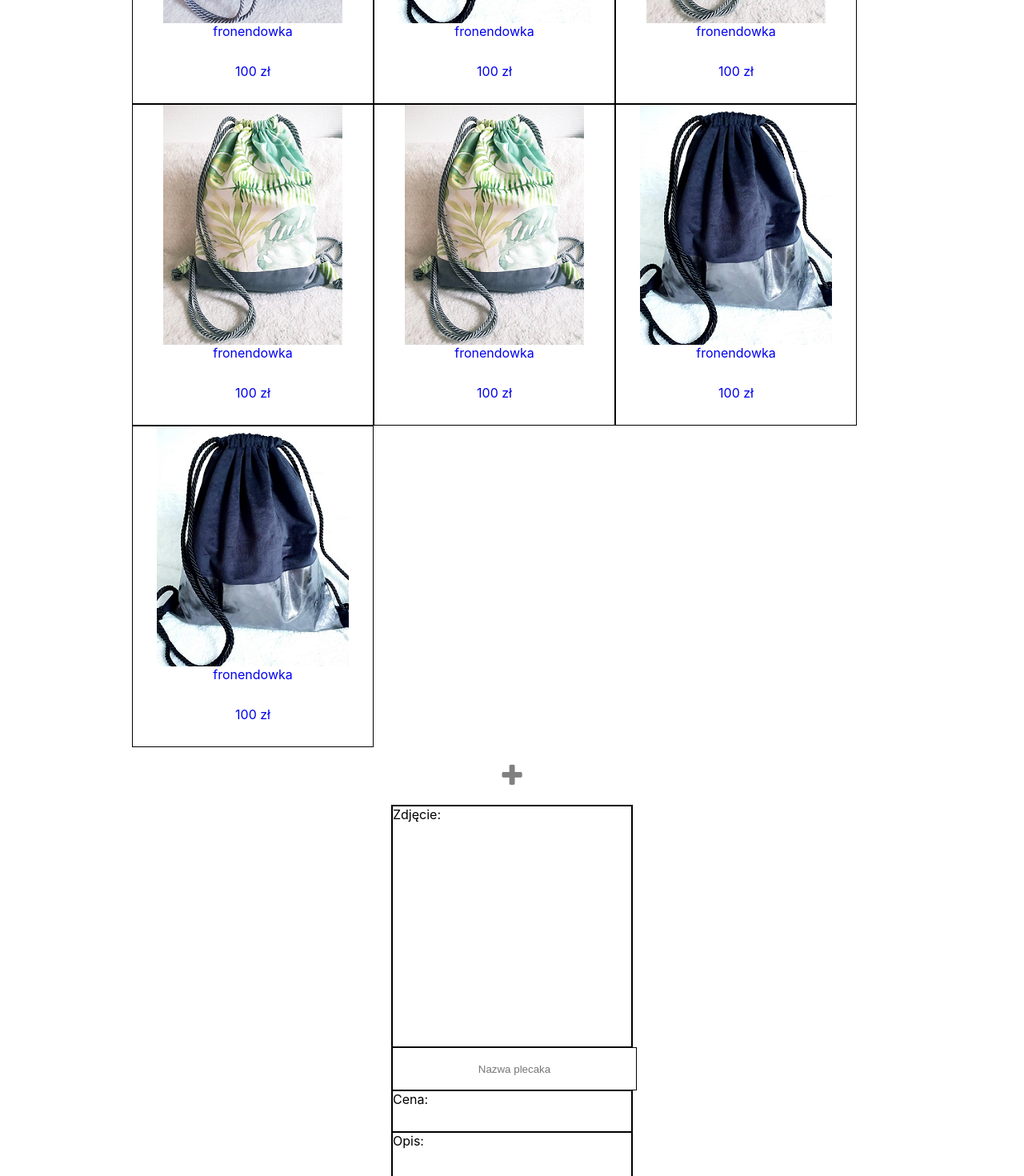
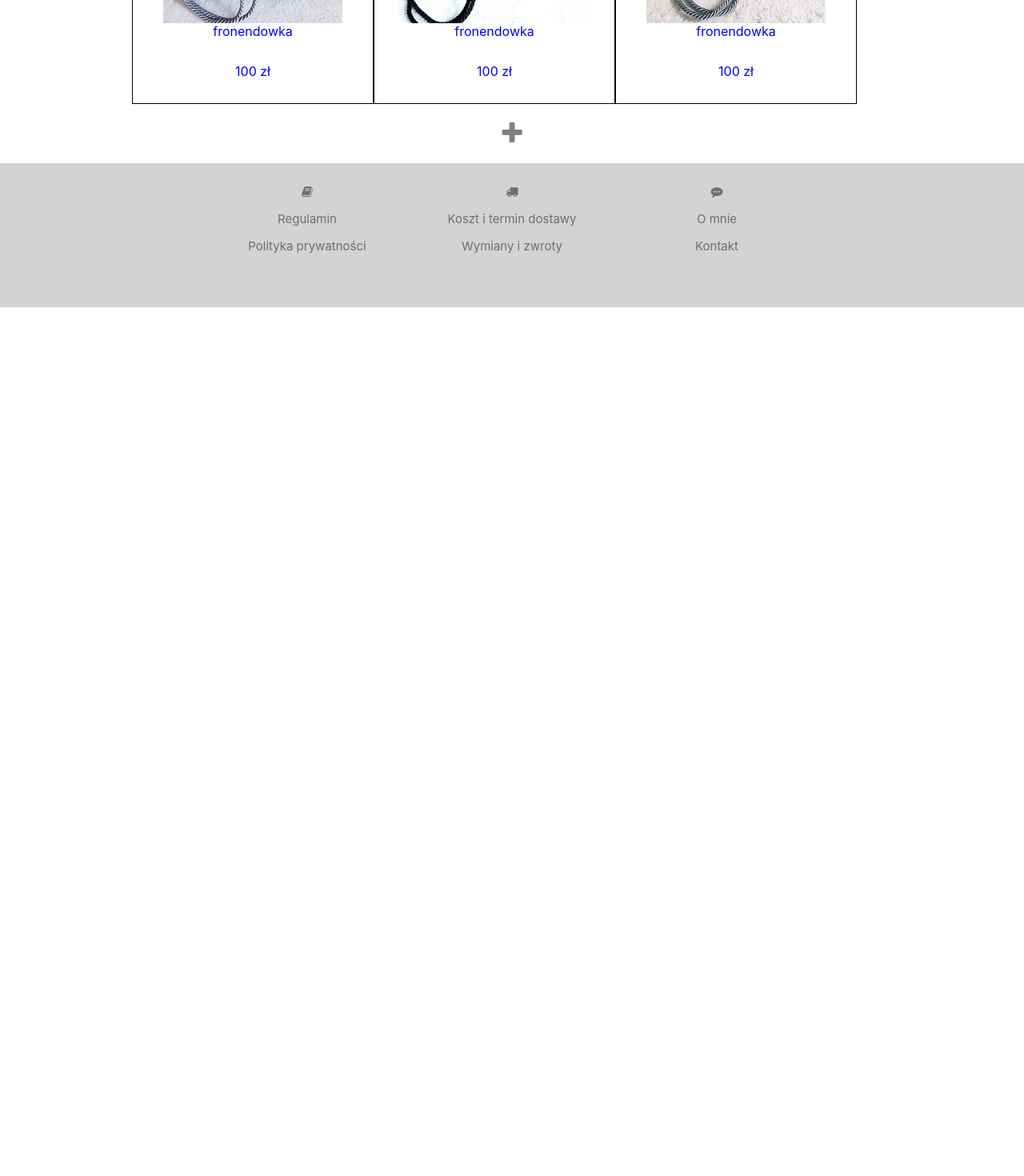
Before and after one commit to nczop/czopik, a React (Create React App) app: page /shop in a window 1280 px wide. Shown: the part 660-2130 px from the top of the page at 80% size. After the commit the page ends 1044 px from the top, so only its background shows below. Built offline with nearby package versions, Linux system fonts and the light colour scheme.

Commit message:
addProductHidden

```diff
--- a/src/components/pages/Shop.js
+++ b/src/components/pages/Shop.js
@@ -29,31 +29,8 @@ export class Shop extends Component {
                 price: "100 zł",
                 photo: <img src={green} alt="website logo" />
             },
-            {
-                id: uuid.v4(),
-                title: "fronendowka",
-                price: "100 zł",
-                photo: <img src={green} alt="website logo" />
-            },
-            {
-                id: uuid.v4(),
-                title: "fronendowka",
-                price: "100 zł",
-                photo: <img src={green} alt="website logo" />
-            },
-            {
-                id: uuid.v4(),
-                title: "fronendowka",
-                price: "100 zł",
-                photo: <img src={black} alt="website logo" />
-            },
-            {
-                id: uuid.v4(),
-                title: "fronendowka",
-                price: "100 zł",
-                photo: <img src={black} alt="website logo" />
-            },
-        ]
+        ],
+        addProductHidden: true
     }
 
     addProduct = (title) => {
@@ -63,7 +40,7 @@ export class Shop extends Component {
             price: "100 zł",
             photo: "new"
         }
-        this.setState({ productList: [...this.state.productList, newproductList]})
+        this.setState({ productList: [...this.state.productList, newproductList] })
     }
 
     render() {
@@ -75,9 +52,11 @@ export class Shop extends Component {
                     ))}
                 </div>
                 <div className="plus">
-                    <i className="fa fa-plus" aria-hidden="true" id="plusIcon"></i>
+                    <button className="fa fa-plus" aria-hidden="true" id="plusIcon" onClick={() => this.setState({addProductHidden: false})}></button>
                 </div>
-                <AddProduct addProduct={this.addProduct}/>
+                <div className="addProductWrapper" hidden={this.state.addProductHidden}>
+                    <AddProduct addProduct={this.addProduct} />
+                </div>
             </div>
         )
     }
--- a/src/css/pages_css/AddProduct.css
+++ b/src/css/pages_css/AddProduct.css
@@ -1,6 +1,6 @@
 .addNewProduct{
     width: 300px;
-    height: 700px;
+    height: 660px;
     margin: 0 auto;
 }
 
--- a/src/css/pages_css/Shop.css
+++ b/src/css/pages_css/Shop.css
@@ -25,6 +25,8 @@
 #plusIcon {
     color: gray;
     font-size: xx-large;
+    background: none;
+    border: none;
 }
 
 .addNewProduct {
```
